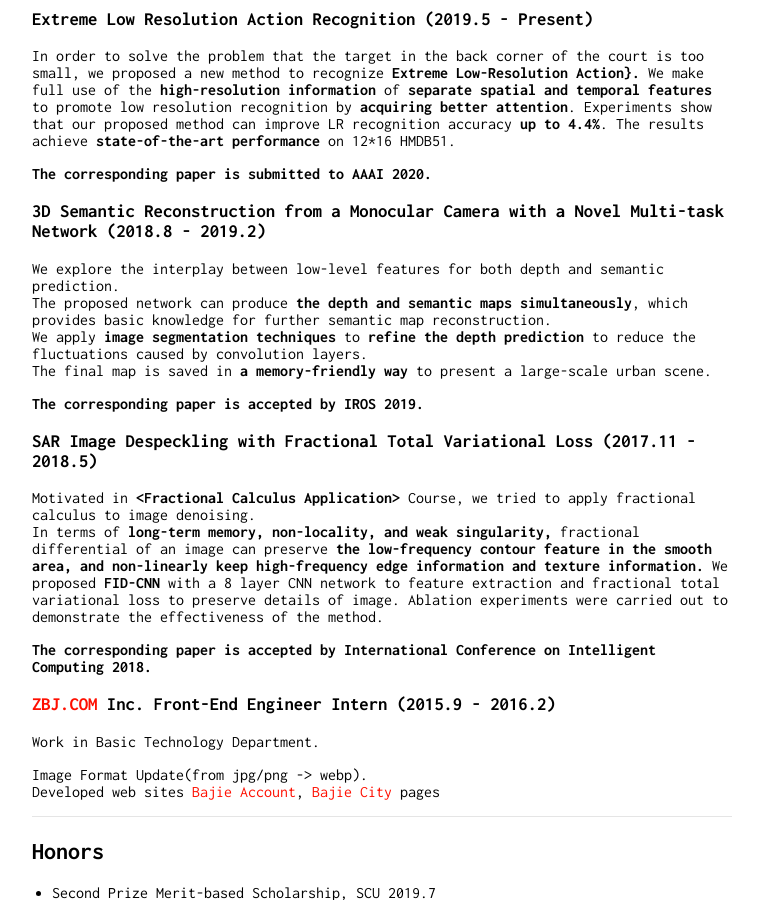
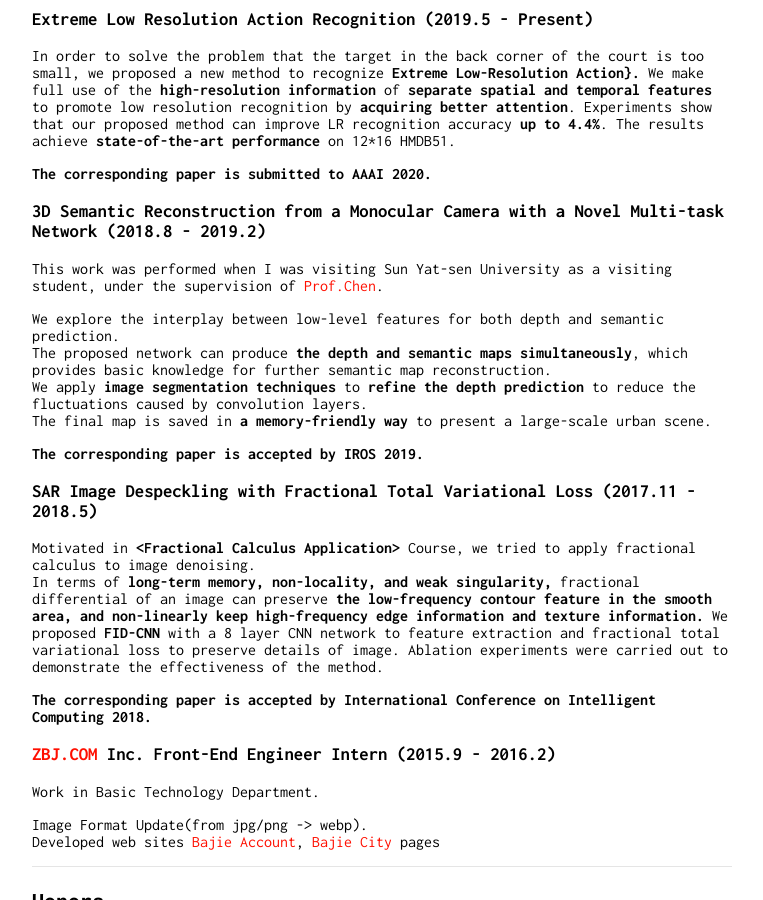
Before and after one commit to RaymondByc/raymondbyc-github.io, a Jekyll site: the page built from index.md, in a window 1280 px wide and 900 px high, scrolled down 1281 px. Shown: the whole window, without its empty margins (258-1021 px from the left). Built offline with Jekyll 4.4.1, drawn with Linux system fonts in a browser that asks for light colours; our own code applies the rules of GitHub Pages for plain Markdown files.

Commit message:
index update.

```diff
--- a/index.md
+++ b/index.md
@@ -55,6 +55,9 @@ Experiments show that our proposed method can improve LR recognition accuracy __
 __The corresponding paper is submitted to AAAI 2020.__
 
 ### 3D Semantic Reconstruction from a Monocular Camera with a Novel Multi-task Network (2018.8 - 2019.2)
+
+This work was performed when I was visiting Sun Yat-sen University as a visiting student, under the supervision of [Prof.Chen](http://carlib.net/).
+
 We explore the interplay between low-level features for both depth and semantic prediction.
 The proposed network can produce __the depth and semantic maps simultaneously__, which provides basic knowledge for further semantic map reconstruction.
 We apply __image segmentation techniques__ to __refine the depth prediction__ to reduce the fluctuations caused by convolution layers.
```
